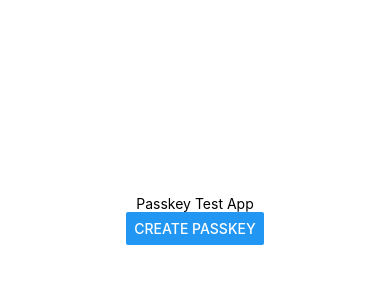
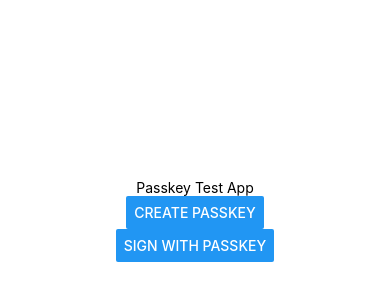
Before and after one commit to tkhq/passkeyapp, a React Native app: screen / in a window 390 px wide. Shown: the part 202-502 px from the top of the page. Built offline with nearby package versions, Linux system fonts and the light colour scheme.

Commit message:
Cleanup App.js with 2 distinct buttons

```diff
--- a/App.js
+++ b/App.js
@@ -6,11 +6,14 @@ import { Passkey } from "react-native-passkey";
 import 'react-native-get-random-values';
 import "text-encoding-polyfill";
 
+const RPID = "xyz.tkhqlabs.passkeyapp"
+
 export default function App() {
   return (
     <View style={styles.container}>
       <Text>Passkey Test App</Text>
-      <Button title='Create Passkey' onPress={onPasskeyCreate}>Hello Button my old friend</Button>
+      <Button title='Create Passkey' onPress={onPasskeyCreate}>Create Passkey</Button>
+      <Button title='Sign with Passkey' onPress={onPasskeySignature}>Sign with Passkey</Button>
       <StatusBar style="auto" />
     </View>
   );
@@ -26,16 +29,18 @@ const styles = StyleSheet.create({
 });
 
 async function onPasskeyCreate() {
+  // Check that challenge generation works, and passkeys are supported
   console.log(getChallengeFromPayload("hello"));
   console.log("random challenge", getRandomChallenge());
   console.log("support", Passkey.isSupported());
+
   try {
     const result = await Passkey.register(
       {
         challenge: getChallengeFromPayload("hello"),
         rp: {
-          id: "passkeyapp.tkhqlabs.xyz",
-          name: "Passkey App (tkhqlabs.xyz)",
+          id: RPID,
+          name: "Passkey App",
         },
         user: {
           id: "new-id",
@@ -65,42 +70,24 @@ async function onPasskeyCreate() {
     );
     console.log(result);
   } catch(e) {
-    console.error(e);
+    console.error("error during passkey creation", e);
   }
 }
-// async function onPasskeyCreate() {
-//   console.log("creating stamper")
-//   const stamper = new PasskeyStamper({
-//     rpId: "localhost",
-//   });
 
-//   try {
-//     const stamp = await stamper.stamp("test payload");
-//     console.log(stamp);
-//   } catch(e) {
-//     console.error(`error during passkey creation: ${e}`);
-//     console.error(e);
-//   }
-// }
-// async function onPasskeyCreate() {
-//   console.log("creating passkey")
-//   try {
-//     const result = await CreatePasskey({
-//       rp: {
-//         id: "localhost",
-//         name: "Passkey Test App"
-//       },
-//       user: {
-//         id: "new-id",
-//         displayName: "New Passkey",
-//       }
-//     });
-//     console.log(result);
-//   } catch(e) {
-//     console.error(`error during passkey creation: ${e}`);
-//     console.error(e);
-//   }
-// }
+async function onPasskeySignature() {
+  try {
+    const result = await Passkey.authenticate({
+      rpId: RPID,
+      challenge: "test payload"
+    });
+    console.log("success", result);
+  } catch(e) {
+    console.error("error during passkey signature", e);
+  }
+}
+
+// Functions below copied from @turnkey/react-native-passkey-stamper
+// TODO delete once the mystery is solved
 
 function getChallengeFromPayload(payload) {
   const hashBuffer = sha256(payload);
```
